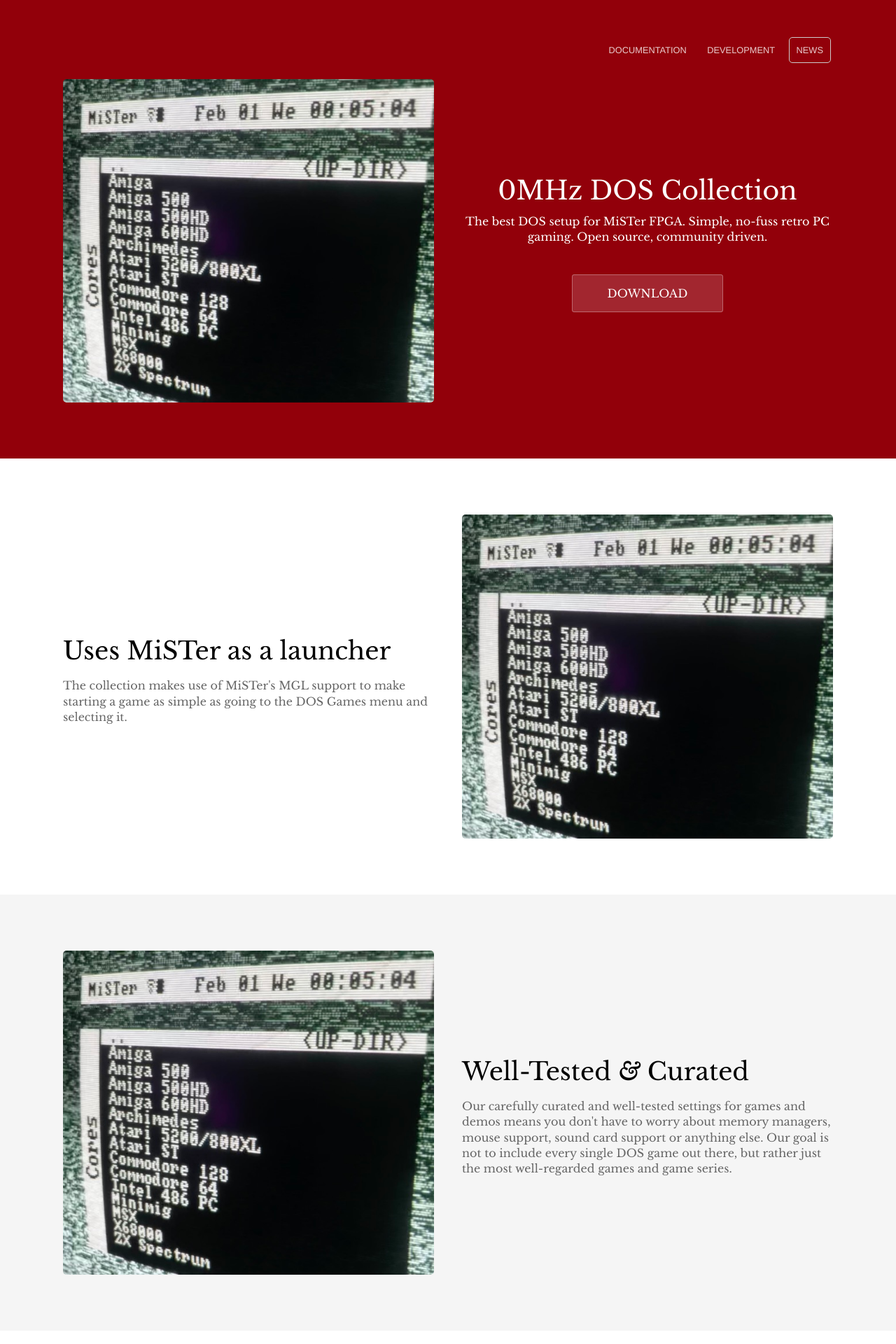
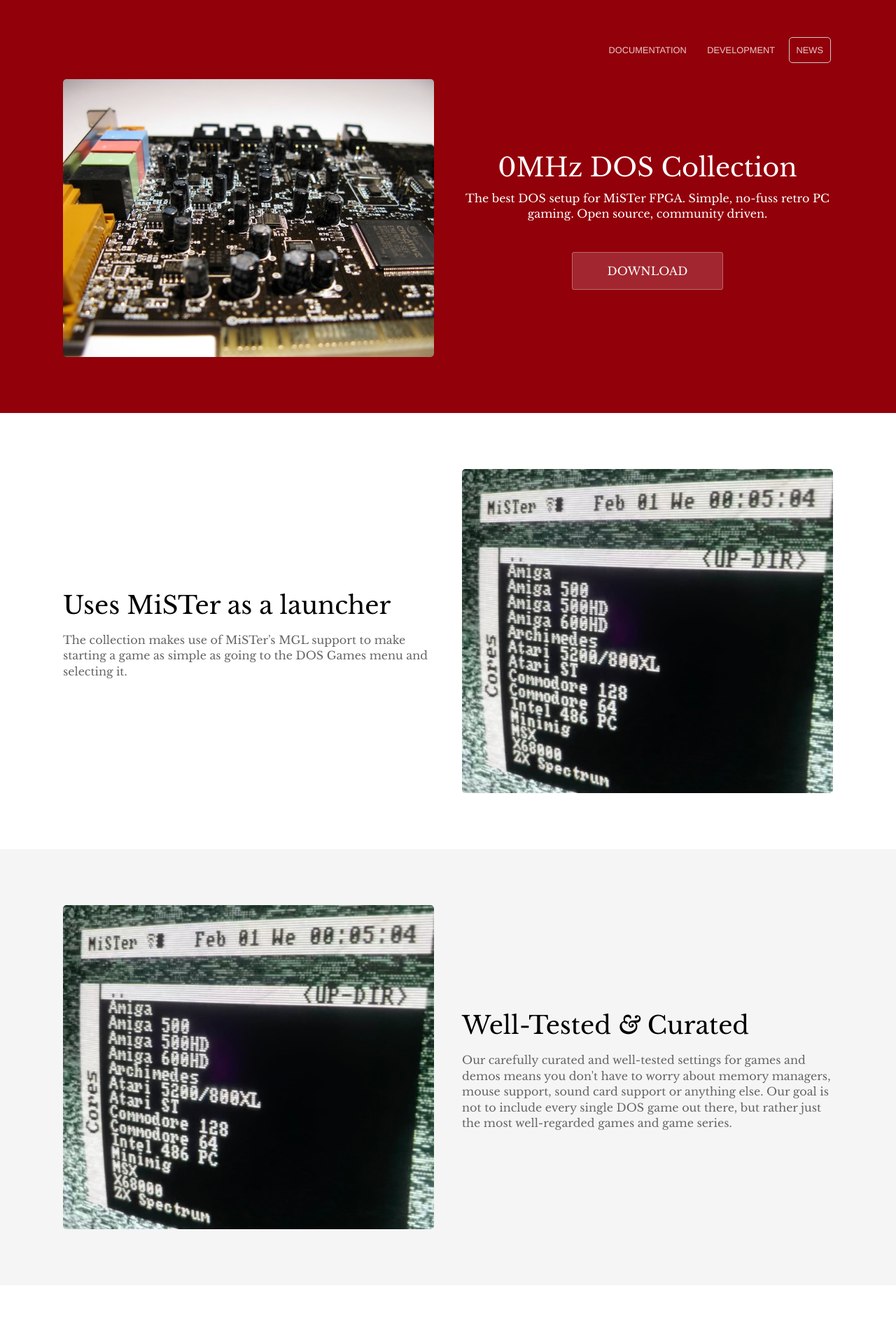
Before and after one commit to 0mhz-net/0mhz-net.github.io, a Jekyll site: the page built from index.html, in a window 1280 px wide. Shown: the top 1920 px of the page at 70% size. Built offline with Jekyll 4.4.1, drawn with Linux system fonts in a browser that asks for light colours.

Commit message:
Temporary header image

```diff
--- a/index.html
+++ b/index.html
@@ -11,7 +11,7 @@
         <div class="cta button alt"><a href="{{ site.baseurl }}/download">DOWNLOAD</a></div>
     	</div>
 			<div class="image">
-        <img src="{{ site.baseurl }}/images/placeholder.jpg" alt="Screenshot" title="" class="screenshot" />
+        <img src="{{ site.baseurl }}/images/soundcard.jpg" alt="Sound Card" title="Photo by nayukim on Flickr" class="screenshot" />
 			</div>
 		</div>
 	</section>
```
